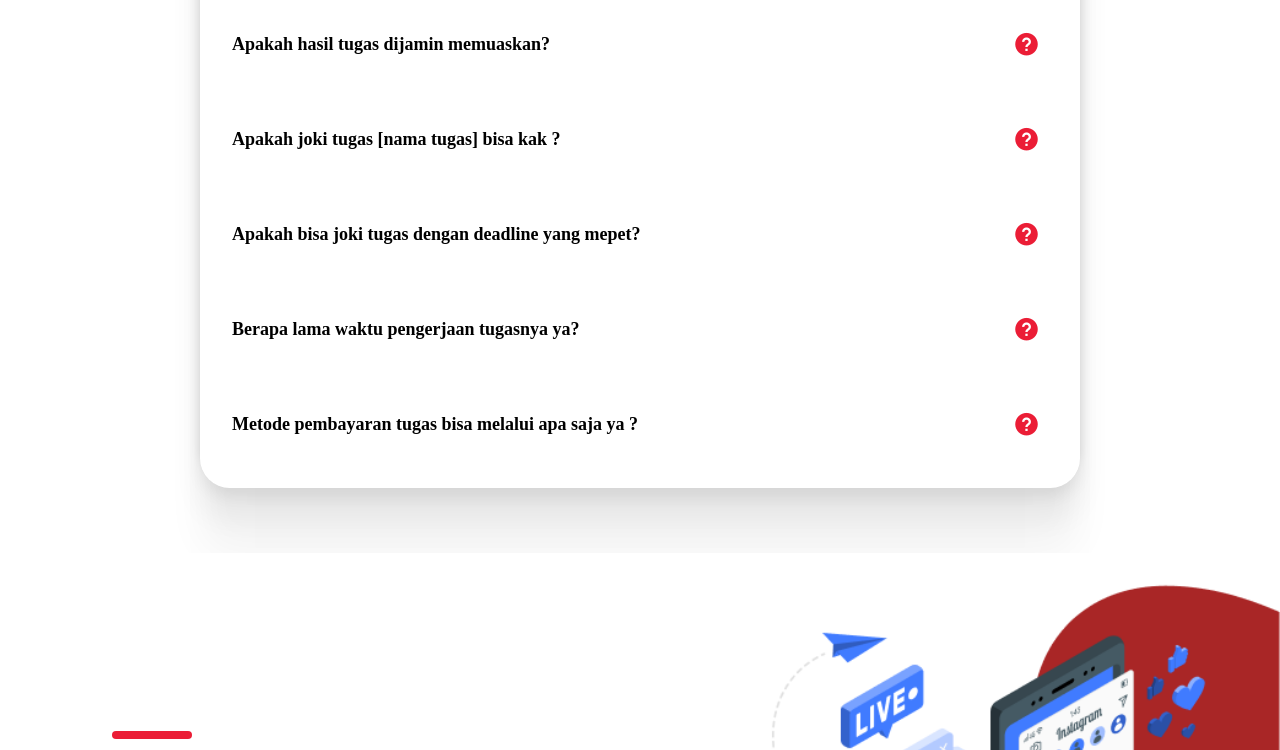
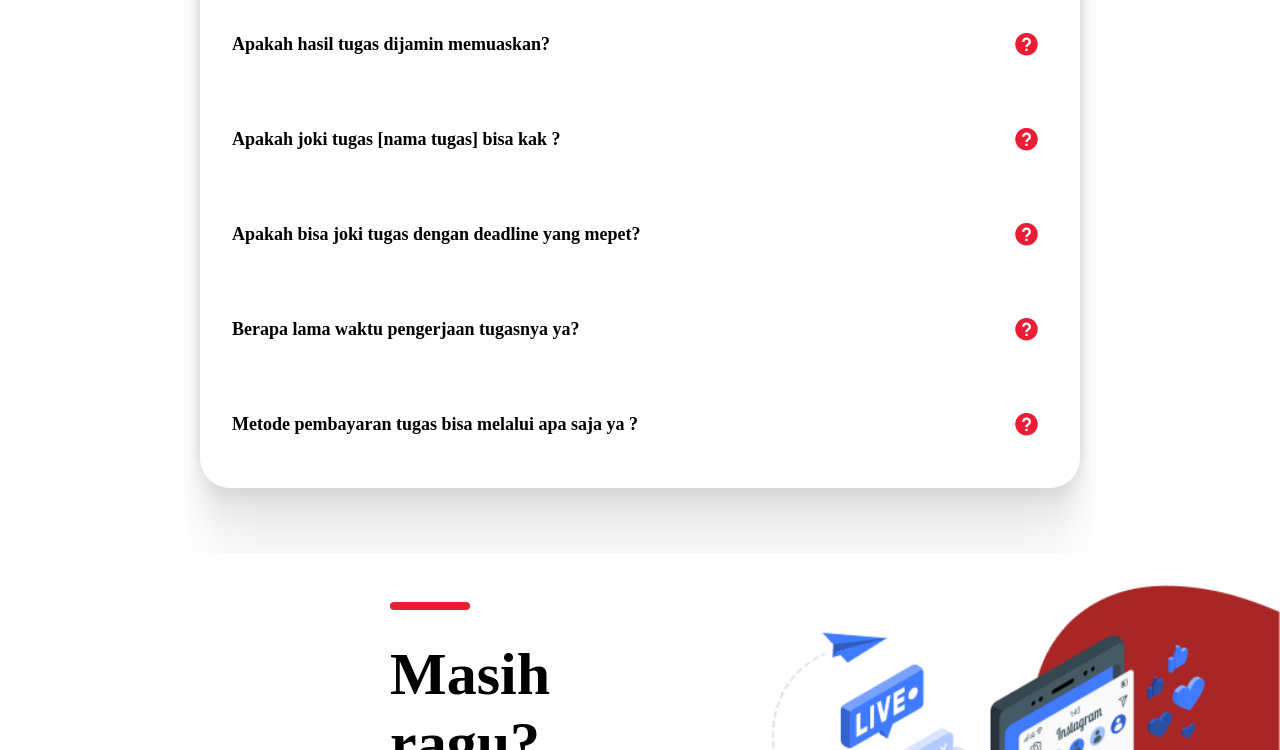
Before and after one commit to aisucream/aisucream.github.io, a plain HTML site: page index.html in a window 1280 px wide. Shown: the part 5750-6500 px from the top of the page. Drawn offline with nearby package versions, Linux system fonts and the light colour scheme; a script that the page names is missing.

Commit message:
Update Hompage.css

```diff
--- a/CSS & JS/Hompage.css
+++ b/CSS & JS/Hompage.css
@@ -929,7 +929,7 @@
   justify-content: center;
   margin: 0 7rem;
   padding: 1rem 2rem 0 0;
-  width: 1150px;
+  width: 500px;
   height: 1000px;
 }
 
```
